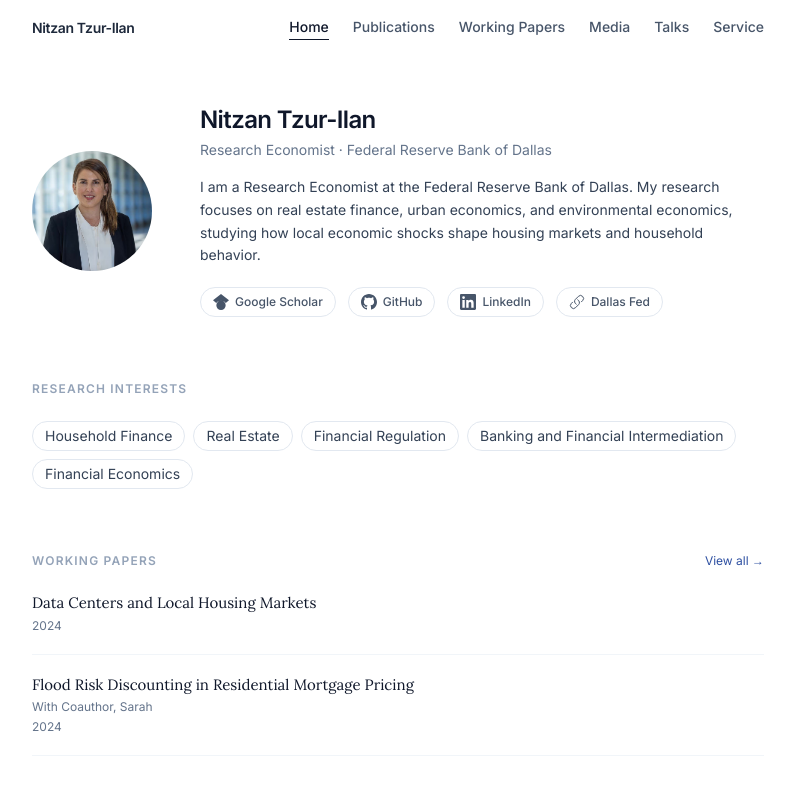
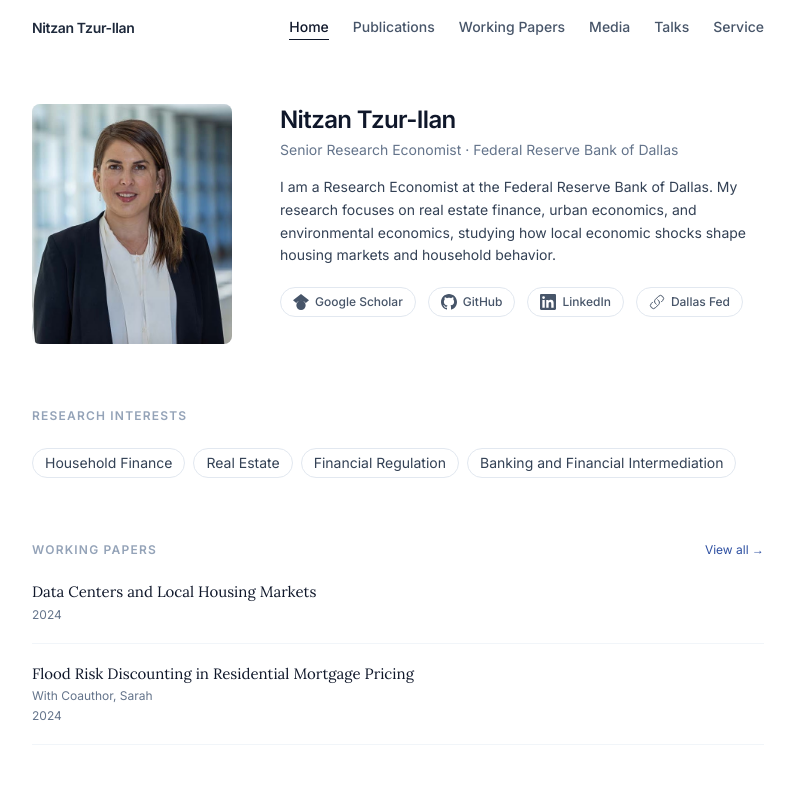
Before and after one commit to nitzantzur/website, a React (Vite) app: page / in a window 1280 px wide. Shown: the top 800 px of the page, without its empty margins (242-1037 px from the left). Built offline with nearby package versions, Linux system fonts and the light colour scheme.

Commit message:
Update title to Senior Research Economist, remove Financial Economics interest
Co-Authored-By: Claude Sonnet 4.6 <noreply@anthropic.com>

```diff
--- a/index.html
+++ b/index.html
@@ -28,7 +28,7 @@
       rel="stylesheet"
     />
 
-    <title>Nitzan Tzur-Ilan — Research Economist</title>
+    <title>Nitzan Tzur-Ilan — Senior Research Economist</title>
   </head>
   <body>
     <div id="root"></div>
--- a/src/components/seo/PageSEO.tsx
+++ b/src/components/seo/PageSEO.tsx
@@ -3,7 +3,7 @@ import { Helmet } from 'react-helmet-async'
 const SITE_URL = 'https://www.nitzantzur-ilan.com'
 const SITE_NAME = 'Nitzan Tzur-Ilan'
 const DEFAULT_DESCRIPTION =
-  'Research Economist at the Federal Reserve Bank of Dallas. Research in real estate finance, urban economics, and environmental economics.'
+  'Senior Research Economist at the Federal Reserve Bank of Dallas. Research in household finance, real estate, financial regulation, and banking.'
 const OG_IMAGE = `${SITE_URL}/photo.jpg`
 
 interface Props {
--- a/src/content/bio.json
+++ b/src/content/bio.json
@@ -1,6 +1,6 @@
 {
   "name": "Nitzan Tzur-Ilan",
-  "title": "Research Economist",
+  "title": "Senior Research Economist",
   "institution": "Federal Reserve Bank of Dallas",
   "department": "Research Department",
   "location": "Dallas, TX",
@@ -12,8 +12,7 @@
     "Household Finance",
     "Real Estate",
     "Financial Regulation",
-    "Banking and Financial Intermediation",
-    "Financial Economics"
+    "Banking and Financial Intermediation"
   ],
   "links": {
     "google_scholar": "https://scholar.google.com/citations?user=YHetKiMAAAAJ",
--- a/src/pages/Home.tsx
+++ b/src/pages/Home.tsx
@@ -64,18 +64,18 @@ export default function Home() {
       <PageSEO canonicalPath="/" />
       <main className="page-container">
         {/* Hero */}
-        <div className="flex flex-col sm:flex-row gap-8 sm:gap-12 items-start sm:items-center mb-16">
+        <div className="flex flex-col sm:flex-row gap-8 sm:gap-12 items-start mb-16">
           {/* Photo */}
           <div className="flex-shrink-0">
             {photoError ? (
-              <Monogram name={bio.name} size={120} />
+              <Monogram name={bio.name} size={200} />
             ) : (
               <img
                 src={bio.photo}
                 alt={bio.name}
-                width={120}
-                height={120}
-                className="w-[120px] h-[120px] rounded-full object-cover bg-slate-100"
+                width={200}
+                height={240}
+                className="w-[200px] h-[240px] rounded-lg object-cover object-top bg-slate-100"
                 onError={() => setPhotoError(true)}
               />
             )}
```
